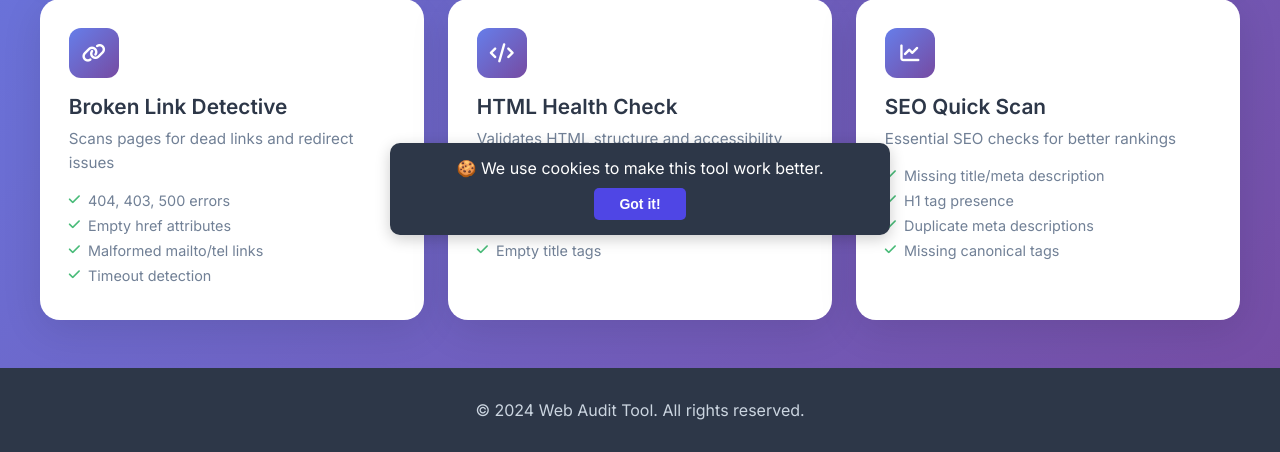
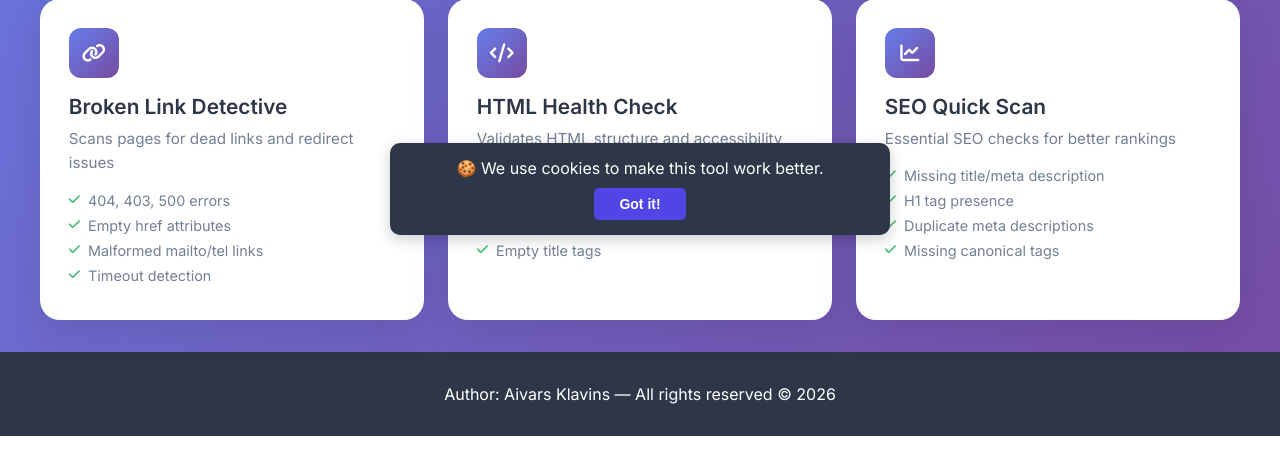
Before and after one commit to HeilotiaStudio/WebChecker, a Flask app: page / in a window 1280 px wide. Shown: the part 545-997 px from the top of the page. Run offline with Flask 3, Linux system fonts and the light colour scheme.

Commit message:
Revise footer content and style
Updated footer with new author information and styling.

```diff
--- a/templates/index.html
+++ b/templates/index.html
@@ -183,8 +183,10 @@
         }
     </script>
     <script src="{{ url_for('static', filename='cookie.js') }}"></script>
-<footer style="background: #2d3748; color: white;  text-align: center; margin-left: calc(-50vw + 50%); margin-top: 3rem; position: relative;">
-    <p style="margin: 0; color: #cbd5e0;">© 2024 Web Audit Tool. All rights reserved.</p>
+<!-- FOOTER -->
+<footer class="mt-auto bg-dark text-white text-center py-3">
+    Author: Aivars Klavins — All rights reserved © 2026
 </footer>
+
 </body>
 </html>
```
